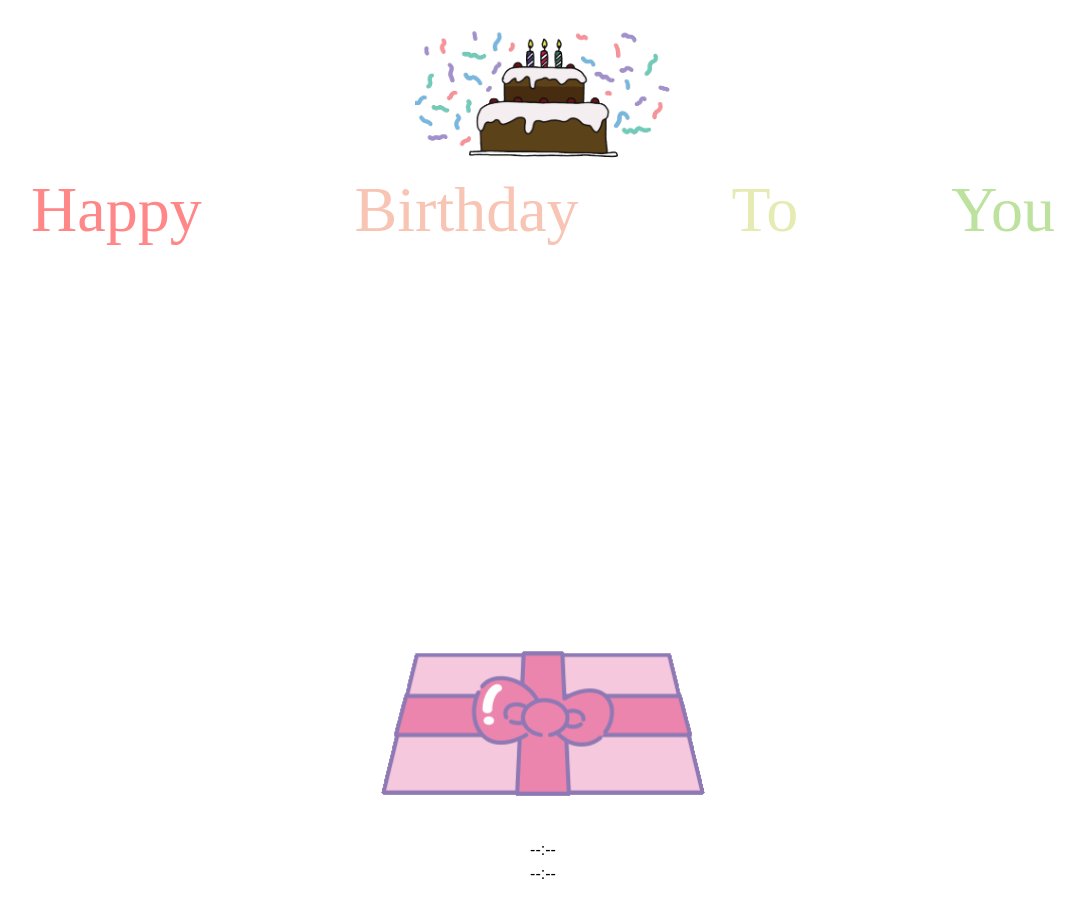
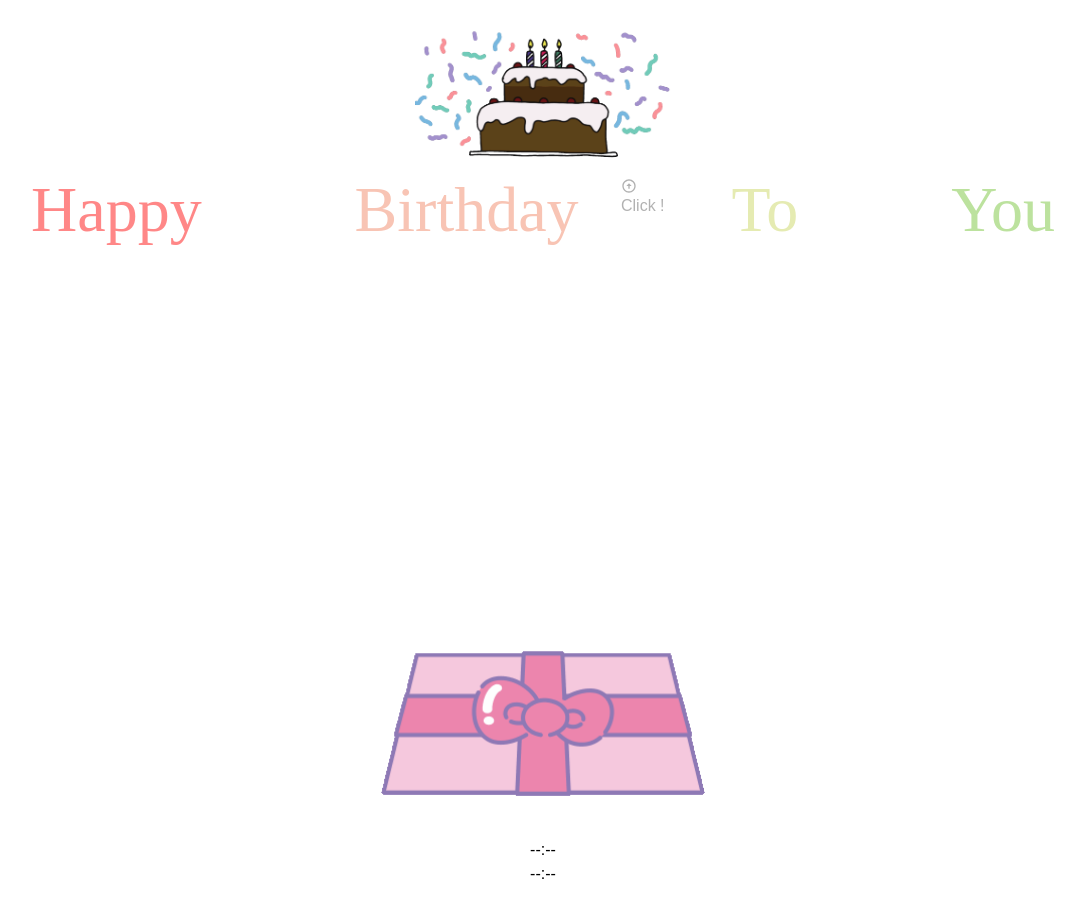
Before and after one commit to hyeleeeeen/birthday_project, a React (Create React App) app: page /birthday in a window 1280 px wide. Shown: the top 918 px of the page, without its empty margins (97-1179 px from the left). Built offline with nearby package versions, Linux system fonts and the light colour scheme; no server answers; a web font is replaced by a local one.

Commit message:
:art: style: 페이지이동 유도 아이콘 추가

```diff
--- a/src/components/MainView.js
+++ b/src/components/MainView.js
@@ -8,9 +8,9 @@ const MainView = () => {
         <img
           src={mainpic}
           alt="pic"
-          className="w-1/2  m-auto border-4 border-dashed"
+          className=" m-auto border-4 border-dashed w-10/12"
         />
-        <img className="w-1/2  m-auto mt-10" src={luv} alt="pic"></img>
+        <img className=" m-auto mt-10 w-10/12" src={luv} alt="pic"></img>
       </main>
     </>
   );
--- a/src/pages/Gallery.js
+++ b/src/pages/Gallery.js
@@ -1,10 +1,17 @@
 import collage from '../asset/images/collage2.png';
+import { BiUpArrowCircle } from 'react-icons/bi';
 
 const Gallery = () => {
   return (
-    <main className="flex flex-col justify-center border-4 border-dashed border-4 border-dashed">
-      <img className="w-full " src={collage} alt="we"></img>
-    </main>
+    <div className="relative ">
+      <div className="absolute bottom-[760px] left-[370px] opacity-30 ">
+        <BiUpArrowCircle />
+        <span>Click !</span>
+      </div>
+      <main className="flex flex-col justify-center border-4 border-dashed">
+        <img className="w-full " src={collage} alt="we"></img>
+      </main>
+    </div>
   );
 };
 
--- a/src/pages/Letter.js
+++ b/src/pages/Letter.js
@@ -1,10 +1,17 @@
 import Comment from '../components/Comment';
+import { BiUpArrowCircle } from 'react-icons/bi';
 
 const Letter = () => {
   return (
-    <main>
-      <Comment />
-    </main>
+    <div className="relative ">
+      <div className="absolute bottom-[520px] right-[20px] opacity-30 ">
+        <BiUpArrowCircle />
+        <span>Click !</span>
+      </div>
+      <main>
+        <Comment />
+      </main>
+    </div>
   );
 };
 
--- a/src/pages/Main.js
+++ b/src/pages/Main.js
@@ -1,10 +1,15 @@
 import MainView from '../components/MainView';
+import { BiUpArrowCircle } from 'react-icons/bi';
 
 const Main = () => {
   return (
-    <>
+    <div className="relative">
+      <div className="absolute bottom-[1690px] left-[100px] opacity-30 ">
+        <BiUpArrowCircle />
+        <span>Click !</span>
+      </div>
       <MainView />
-    </>
+    </div>
   );
 };
 
--- a/src/pages/Play.js
+++ b/src/pages/Play.js
@@ -1,9 +1,14 @@
-import React from 'react';
 import ciao from '../asset/images/ciao.gif';
 import PlayMusic from '../components/PlayMusic';
+import { BiUpArrowCircle } from 'react-icons/bi';
 
 const Play = () => {
   return (
+    <div className="relative ">
+      <div className="absolute left-[590px] bottom-[740px] opacity-30 ">
+        <BiUpArrowCircle />
+        <span>Click !</span>
+      </div>
       <main className="flex flex-col">
         <section>
           <img
@@ -16,6 +21,7 @@ const Play = () => {
           <PlayMusic />
         </section>
       </main>
+    </div>
   );
 };
 
```
Lines whose indentation alone changed are shown as unchanged.
